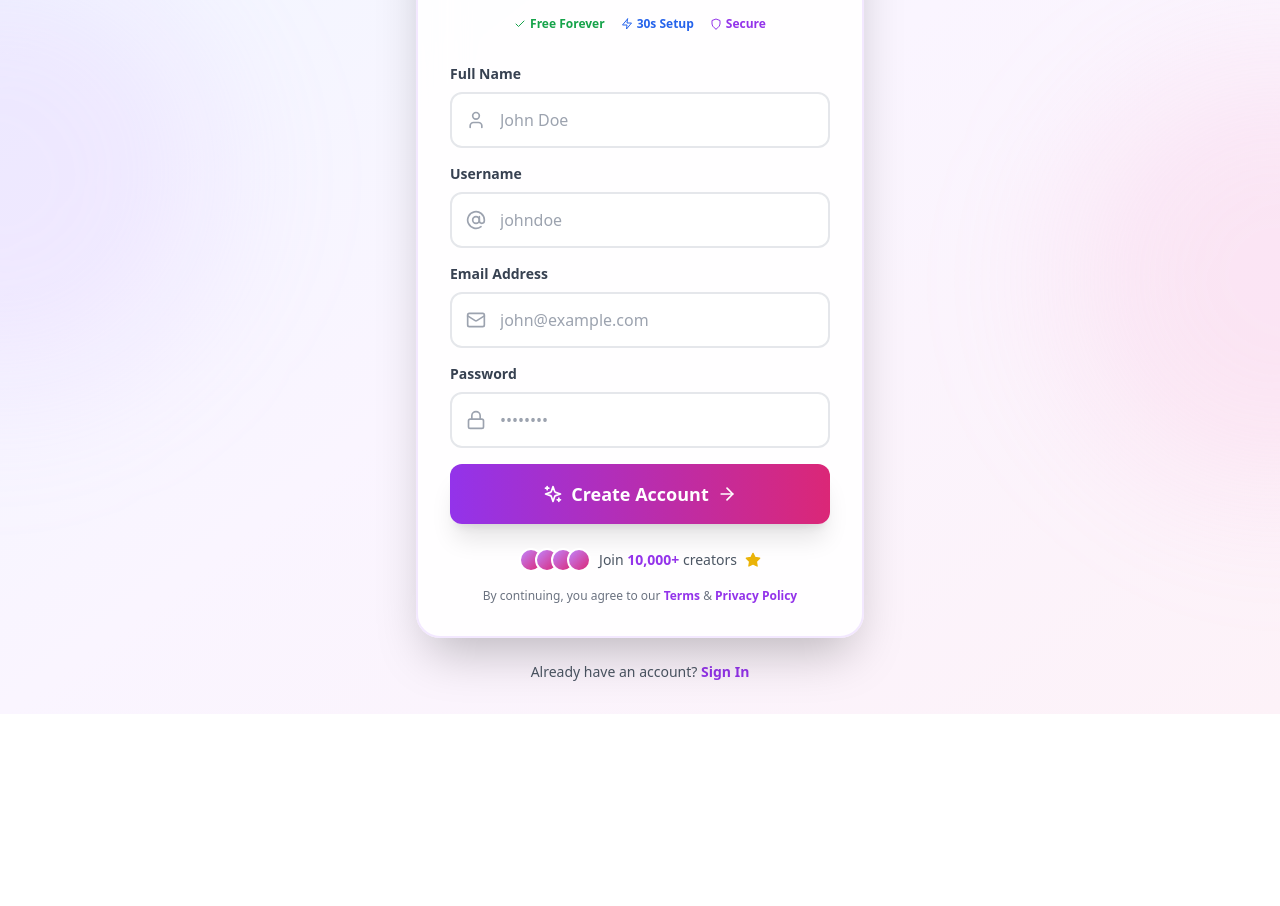
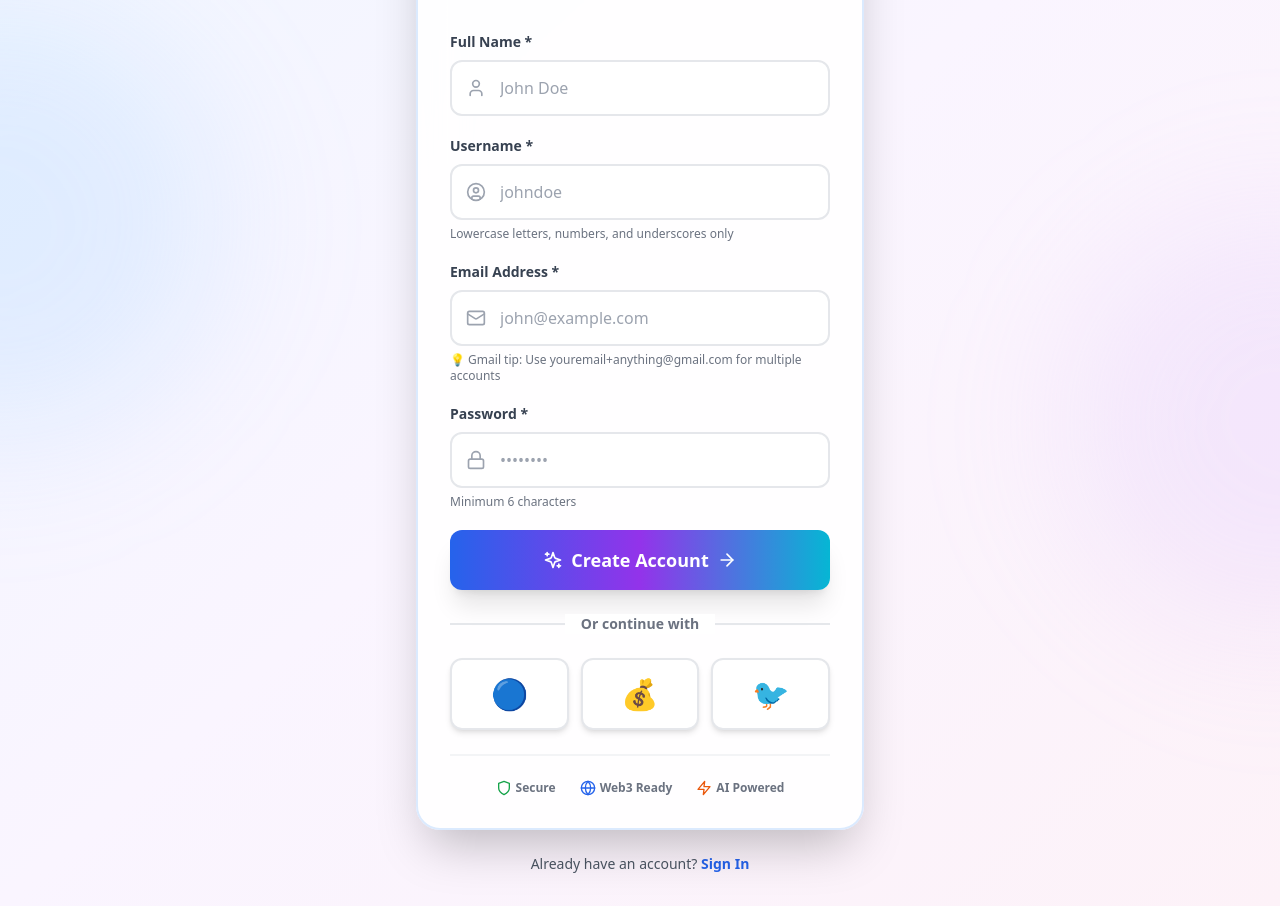
Before and after one commit to cybev1/cybev-frontend, a Next.js app: page /auth/signup in a window 1280 px wide. Shown: the part 262-1168 px from the top of the page. Before the commit the page ends 976 px from the top, so only its background shows below. Built offline with nearby package versions, Linux system fonts and the light colour scheme; no server answers.

Commit message:
Update signup.jsx

```diff
--- a/src/pages/auth/signup.jsx
+++ b/src/pages/auth/signup.jsx
@@ -3,17 +3,18 @@ import { useRouter } from 'next/router';
 import { motion } from 'framer-motion';
 import axios from 'axios';
 import {
-  User,
   Mail,
   Lock,
-  AtSign,
+  User,
+  UserCircle,
   ArrowRight,
   Sparkles,
-  Check,
   AlertCircle,
   Zap,
+  Heart,
+  Globe,
   Shield,
-  Star
+  CheckCircle
 } from 'lucide-react';
 
 export default function Signup() {
@@ -30,31 +31,82 @@ export default function Signup() {
 
   const API_URL = process.env.NEXT_PUBLIC_API_URL || 'http://localhost:5000';
 
+  const validateForm = () => {
+    if (!formData.name.trim()) {
+      setError('Please enter your name');
+      return false;
+    }
+    if (!formData.email.trim()) {
+      setError('Please enter your email');
+      return false;
+    }
+    if (!/\S+@\S+\.\S+/.test(formData.email)) {
+      setError('Please enter a valid email address');
+      return false;
+    }
+    if (!formData.username.trim()) {
+      setError('Please enter a username');
+      return false;
+    }
+    if (formData.username.length < 3) {
+      setError('Username must be at least 3 characters');
+      return false;
+    }
+    if (!formData.password) {
+      setError('Please enter a password');
+      return false;
+    }
+    if (formData.password.length < 6) {
+      setError('Password must be at least 6 characters');
+      return false;
+    }
+    return true;
+  };
+
   const handleSubmit = async (e) => {
     e.preventDefault();
     setLoading(true);
     setError('');
 
+    if (!validateForm()) {
+      setLoading(false);
+      return;
+    }
+
+    console.log('📤 Sending registration to:', `${API_URL}/api/auth/register`);
+
     try {
-      const response = await axios.post(`${API_URL}/api/auth/register`, formData);
-      localStorage.setItem('token', response.data.token);
-      router.push('/onboarding');
+      const response = await axios.post(`${API_URL}/api/auth/register`, formData, {
+        headers: {
+          'Content-Type': 'application/json'
+        }
+      });
+
+      console.log('✅ Registration successful:', response.data);
+
+      if (response.data.token) {
+        localStorage.setItem('token', response.data.token);
+        localStorage.setItem('user', JSON.stringify(response.data.user));
+        router.push('/onboarding');
+      }
+
     } catch (err) {
-      setError(err.response?.data?.message || 'Registration failed. Please try again.');
+      console.error('❌ Registration error:', err.response?.data);
+
+      // Handle specific errors
+      if (err.response?.data?.error === 'Email already exists') {
+        setError('This email is already registered. Try signing in instead, or use a different email.');
+      } else if (err.response?.data?.error?.includes('username')) {
+        setError('This username is taken. Please try a different one.');
+      } else if (err.response?.data?.message === 'User already exists') {
+        setError('An account with this email or username already exists. Try signing in instead.');
+      } else {
+        setError(err.response?.data?.error || err.response?.data?.message || 'Registration failed. Please try again.');
+      }
     } finally {
       setLoading(false);
     }
   };
-
-  const passwordStrength = () => {
-    const length = formData.password.length;
-    if (length === 0) return { strength: 0, text: '', color: '' };
-    if (length < 6) return { strength: 33, text: 'Weak', color: 'bg-red-500' };
-    if (length < 10) return { strength: 66, text: 'Good', color: 'bg-yellow-500' };
-    return { strength: 100, text: 'Strong', color: 'bg-green-500' };
-  };
-
-  const strength = passwordStrength();
 
   return (
     <div className="min-h-screen bg-gradient-to-br from-blue-50 via-purple-50 to-pink-50 flex items-center justify-center px-4 py-8 relative overflow-hidden">
@@ -69,7 +121,7 @@ export default function Signup() {
           repeat: Infinity,
           ease: "linear"
         }}
-        className="absolute top-1/4 -left-48 w-96 h-96 bg-purple-300/20 rounded-full blur-3xl"
+        className="absolute top-1/4 -left-48 w-96 h-96 bg-blue-300/20 rounded-full blur-3xl"
       />
       <motion.div
         animate={{
@@ -81,7 +133,7 @@ export default function Signup() {
           repeat: Infinity,
           ease: "linear"
         }}
-        className="absolute bottom-1/4 -right-48 w-96 h-96 bg-pink-300/20 rounded-full blur-3xl"
+        className="absolute bottom-1/4 -right-48 w-96 h-96 bg-purple-300/20 rounded-full blur-3xl"
       />
 
       <div className="max-w-md w-full relative z-10">
@@ -91,7 +143,7 @@ export default function Signup() {
           animate={{ opacity: 1, x: 0 }}
           whileHover={{ x: -5 }}
           onClick={() => router.push('/auth/choice')}
-          className="mb-6 text-gray-600 hover:text-purple-600 transition flex items-center gap-2 font-semibold"
+          className="mb-6 text-gray-600 hover:text-blue-600 transition flex items-center gap-2 font-semibold"
         >
           <ArrowRight className="w-4 h-4 rotate-180" />
           Back
@@ -102,7 +154,7 @@ export default function Signup() {
           initial={{ opacity: 0, y: 30 }}
           animate={{ opacity: 1, y: 0 }}
           transition={{ duration: 0.6 }}
-          className="bg-white/90 backdrop-blur-xl rounded-3xl shadow-2xl p-8 border-2 border-purple-100"
+          className="bg-white/90 backdrop-blur-xl rounded-3xl shadow-2xl p-8 border-2 border-blue-100"
         >
           {/* Header */}
           <div className="text-center mb-8">
@@ -114,9 +166,22 @@ export default function Signup() {
                 stiffness: 200,
                 damping: 15
               }}
-              className="w-16 h-16 bg-gradient-to-br from-purple-500 to-pink-500 rounded-2xl flex items-center justify-center mx-auto mb-4 shadow-lg"
+              className="relative inline-block mb-4"
             >
-              <Sparkles className="w-8 h-8 text-white" strokeWidth={2.5} />
+              <div className="w-16 h-16 bg-gradient-to-br from-blue-600 via-purple-600 to-cyan-500 rounded-2xl flex items-center justify-center shadow-lg">
+                <Sparkles className="w-8 h-8 text-white" strokeWidth={2.5} />
+              </div>
+              <motion.div
+                animate={{
+                  scale: [1, 1.3, 1],
+                  opacity: [0.5, 0, 0.5]
+                }}
+                transition={{
+                  duration: 2,
+                  repeat: Infinity,
+                }}
+                className="absolute inset-0 bg-gradient-to-br from-blue-600 to-purple-600 rounded-2xl"
+              />
             </motion.div>
 
             <motion.h2
@@ -125,7 +190,7 @@ export default function Signup() {
               transition={{ delay: 0.2 }}
               className="text-3xl font-black mb-2"
             >
-              <span className="bg-gradient-to-r from-purple-600 to-pink-600 bg-clip-text text-transparent">
+              <span className="bg-gradient-to-r from-blue-600 via-purple-600 to-cyan-600 bg-clip-text text-transparent">
                 Create Your Account
               </span>
             </motion.h2>
@@ -138,27 +203,6 @@ export default function Signup() {
             >
               Join the creator revolution 🚀
             </motion.p>
-
-            {/* Benefits */}
-            <motion.div
-              initial={{ opacity: 0, y: 10 }}
-              animate={{ opacity: 1, y: 0 }}
-              transition={{ delay: 0.4 }}
-              className="flex items-center justify-center gap-4 mt-4 text-xs"
-            >
-              <div className="flex items-center gap-1 text-green-600 font-semibold">
-                <Check className="w-3 h-3" />
-                <span>Free Forever</span>
-              </div>
-              <div className="flex items-center gap-1 text-blue-600 font-semibold">
-                <Zap className="w-3 h-3" />
-                <span>30s Setup</span>
-              </div>
-              <div className="flex items-center gap-1 text-purple-600 font-semibold">
-                <Shield className="w-3 h-3" />
-                <span>Secure</span>
-              </div>
-            </motion.div>
           </div>
 
           {/* Error Message */}
@@ -166,23 +210,34 @@ export default function Signup() {
             <motion.div
               initial={{ opacity: 0, scale: 0.9 }}
               animate={{ opacity: 1, scale: 1 }}
-              className="mb-6 p-4 bg-red-50 border-2 border-red-200 rounded-xl text-red-600 text-sm flex items-center gap-2"
+              className="mb-6 p-4 bg-red-50 border-2 border-red-200 rounded-xl text-red-600 text-sm flex items-start gap-3"
             >
-              <AlertCircle className="w-5 h-5 flex-shrink-0" />
-              <span>{error}</span>
+              <AlertCircle className="w-5 h-5 flex-shrink-0 mt-0.5" />
+              <div>
+                <strong className="block mb-1">Oops!</strong>
+                {error}
+                {error.includes('email is already registered') && (
+                  <button
+                    onClick={() => router.push('/auth/login')}
+                    className="block mt-2 text-blue-600 font-semibold hover:underline"
+                  >
+                    → Sign in instead
+                  </button>
+                )}
+              </div>
             </motion.div>
           )}
 
           {/* Form */}
-          <form onSubmit={handleSubmit} className="space-y-4">
-            {/* Full Name */}
+          <form onSubmit={handleSubmit} className="space-y-5">
+            {/* Name */}
             <motion.div
               initial={{ opacity: 0, x: -20 }}
               animate={{ opacity: 1, x: 0 }}
-              transition={{ delay: 0.5 }}
+              transition={{ delay: 0.4 }}
             >
               <label className="block text-sm font-bold text-gray-700 mb-2">
-                Full Name
+                Full Name *
               </label>
               <div className="relative">
                 <User className="absolute left-4 top-1/2 transform -translate-y-1/2 w-5 h-5 text-gray-400" />
@@ -195,21 +250,12 @@ export default function Signup() {
                   onBlur={() => setFieldFocus('')}
                   className={`w-full pl-12 pr-4 py-3.5 rounded-xl border-2 transition-all ${
                     fieldFocus === 'name'
-                      ? 'border-purple-500 shadow-lg shadow-purple-100'
+                      ? 'border-blue-500 shadow-lg shadow-blue-100'
                       : 'border-gray-200'
                   } focus:outline-none`}
                   placeholder="John Doe"
                   required
                 />
-                {formData.name && (
-                  <motion.div
-                    initial={{ scale: 0 }}
-                    animate={{ scale: 1 }}
-                    className="absolute right-4 top-1/2 transform -translate-y-1/2"
-                  >
-                    <Check className="w-5 h-5 text-green-500" />
-                  </motion.div>
-                )}
               </div>
             </motion.div>
 
@@ -217,48 +263,44 @@ export default function Signup() {
             <motion.div
               initial={{ opacity: 0, x: -20 }}
               animate={{ opacity: 1, x: 0 }}
-              transition={{ delay: 0.6 }}
+              transition={{ delay: 0.45 }}
             >
               <label className="block text-sm font-bold text-gray-700 mb-2">
-                Username
+                Username *
               </label>
               <div className="relative">
-                <AtSign className="absolute left-4 top-1/2 transform -translate-y-1/2 w-5 h-5 text-gray-400" />
+                <UserCircle className="absolute left-4 top-1/2 transform -translate-y-1/2 w-5 h-5 text-gray-400" />
                 <motion.input
                   whileFocus={{ scale: 1.01 }}
                   type="text"
                   value={formData.username}
-                  onChange={(e) => setFormData({...formData, username: e.target.value})}
+                  onChange={(e) => setFormData({
+                    ...formData,
+                    username: e.target.value.toLowerCase().replace(/[^a-z0-9_]/g, '')
+                  })}
                   onFocus={() => setFieldFocus('username')}
                   onBlur={() => setFieldFocus('')}
                   className={`w-full pl-12 pr-4 py-3.5 rounded-xl border-2 transition-all ${
                     fieldFocus === 'username'
-                      ? 'border-purple-500 shadow-lg shadow-purple-100'
+                      ? 'border-blue-500 shadow-lg shadow-blue-100'
                       : 'border-gray-200'
                   } focus:outline-none`}
                   placeholder="johndoe"
                   required
+                  minLength={3}
                 />
-                {formData.username && (
-                  <motion.div
-                    initial={{ scale: 0 }}
-                    animate={{ scale: 1 }}
-                    className="absolute right-4 top-1/2 transform -translate-y-1/2"
-                  >
-                    <Check className="w-5 h-5 text-green-500" />
-                  </motion.div>
-                )}
               </div>
+              <p className="text-xs text-gray-500 mt-1.5">Lowercase letters, numbers, and underscores only</p>
             </motion.div>
 
             {/* Email */}
             <motion.div
               initial={{ opacity: 0, x: -20 }}
               animate={{ opacity: 1, x: 0 }}
-              transition={{ delay: 0.7 }}
+              transition={{ delay: 0.5 }}
             >
               <label className="block text-sm font-bold text-gray-700 mb-2">
-                Email Address
+                Email Address *
               </label>
               <div className="relative">
                 <Mail className="absolute left-4 top-1/2 transform -translate-y-1/2 w-5 h-5 text-gray-400" />
@@ -271,32 +313,26 @@ export default function Signup() {
                   onBlur={() => setFieldFocus('')}
                   className={`w-full pl-12 pr-4 py-3.5 rounded-xl border-2 transition-all ${
                     fieldFocus === 'email'
-                      ? 'border-purple-500 shadow-lg shadow-purple-100'
+                      ? 'border-blue-500 shadow-lg shadow-blue-100'
                       : 'border-gray-200'
                   } focus:outline-none`}
                   placeholder="john@example.com"
                   required
                 />
-                {formData.email && (
-                  <motion.div
-                    initial={{ scale: 0 }}
-                    animate={{ scale: 1 }}
-                    className="absolute right-4 top-1/2 transform -translate-y-1/2"
-                  >
-                    <Check className="w-5 h-5 text-green-500" />
-                  </motion.div>
-                )}
               </div>
+              <p className="text-xs text-gray-500 mt-1.5">
+                💡 Gmail tip: Use youremail+anything@gmail.com for multiple accounts
+              </p>
             </motion.div>
 
             {/* Password */}
             <motion.div
               initial={{ opacity: 0, x: -20 }}
               animate={{ opacity: 1, x: 0 }}
-              transition={{ delay: 0.8 }}
+              transition={{ delay: 0.55 }}
             >
               <label className="block text-sm font-bold text-gray-700 mb-2">
-                Password
+                Password *
               </label>
               <div className="relative">
                 <Lock className="absolute left-4 top-1/2 transform -translate-y-1/2 w-5 h-5 text-gray-400" />
@@ -309,52 +345,27 @@ export default function Signup() {
                   onBlur={() => setFieldFocus('')}
                   className={`w-full pl-12 pr-4 py-3.5 rounded-xl border-2 transition-all ${
                     fieldFocus === 'password'
-                      ? 'border-purple-500 shadow-lg shadow-purple-100'
+                      ? 'border-blue-500 shadow-lg shadow-blue-100'
                       : 'border-gray-200'
                   } focus:outline-none`}
                   placeholder="••••••••"
                   required
+                  minLength={6}
                 />
               </div>
-
-              {/* Password Strength */}
-              {formData.password && (
-                <motion.div
-                  initial={{ opacity: 0, height: 0 }}
-                  animate={{ opacity: 1, height: 'auto' }}
-                  className="mt-2"
-                >
-                  <div className="flex items-center justify-between text-xs mb-1">
-                    <span className="text-gray-600 font-semibold">Password Strength</span>
-                    <span className={`font-bold ${
-                      strength.strength === 100 ? 'text-green-600' :
-                      strength.strength === 66 ? 'text-yellow-600' :
-                      'text-red-600'
-                    }`}>
-                      {strength.text}
-                    </span>
-                  </div>
-                  <div className="h-2 bg-gray-200 rounded-full overflow-hidden">
-                    <motion.div
-                      initial={{ width: 0 }}
-                      animate={{ width: `${strength.strength}%` }}
-                      className={`h-full ${strength.color} transition-all duration-300`}
-                    />
-                  </div>
-                </motion.div>
-              )}
+              <p className="text-xs text-gray-500 mt-1.5">Minimum 6 characters</p>
             </motion.div>
 
             {/* Submit Button */}
             <motion.button
               initial={{ opacity: 0, y: 20 }}
               animate={{ opacity: 1, y: 0 }}
-              transition={{ delay: 0.9 }}
+              transition={{ delay: 0.6 }}
               whileHover={{ scale: 1.02, y: -2 }}
               whileTap={{ scale: 0.98 }}
               type="submit"
               disabled={loading}
-              className="w-full py-4 rounded-xl bg-gradient-to-r from-purple-600 to-pink-600 hover:from-purple-700 hover:to-pink-700 text-white font-bold text-lg shadow-xl hover:shadow-2xl hover:shadow-purple-200 transition-all duration-300 disabled:opacity-50 disabled:cursor-not-allowed flex items-center justify-center gap-2"
+              className="w-full py-4 rounded-xl bg-gradient-to-r from-blue-600 via-purple-600 to-cyan-500 hover:from-blue-700 hover:via-purple-700 hover:to-cyan-600 text-white font-bold text-lg shadow-xl hover:shadow-2xl hover:shadow-blue-200 transition-all duration-300 disabled:opacity-50 disabled:cursor-not-allowed flex items-center justify-center gap-2"
             >
               {loading ? (
                 <motion.div
@@ -373,29 +384,66 @@ export default function Signup() {
             </motion.button>
           </form>
 
-          {/* Social Proof */}
+          {/* Divider */}
+          <div className="relative my-6">
+            <div className="absolute inset-0 flex items-center">
+              <div className="w-full border-t-2 border-gray-200"></div>
+            </div>
+            <div className="relative flex justify-center">
+              <span className="px-4 bg-white text-sm font-semibold text-gray-500">
+                Or continue with
+              </span>
+            </div>
+          </div>
+
+          {/* Social Login */}
+          <motion.div
+            initial={{ opacity: 0, y: 20 }}
+            animate={{ opacity: 1, y: 0 }}
+            transition={{ delay: 0.7 }}
+            className="grid grid-cols-3 gap-3"
+          >
+            {[
+              { icon: '🔵', name: 'Google', color: 'hover:border-blue-400 hover:bg-blue-50' },
+              { icon: '💰', name: 'Wallet', color: 'hover:border-purple-400 hover:bg-purple-50' },
+              { icon: '🐦', name: 'Twitter', color: 'hover:border-cyan-400 hover:bg-cyan-50' }
+            ].map((social, index) => (
+              <motion.button
+                key={index}
+                initial={{ opacity: 0, scale: 0.8 }}
+                animate={{ opacity: 1, scale: 1 }}
+                transition={{ delay: 0.8 + index * 0.1 }}
+                whileHover={{ scale: 1.05, y: -3 }}
+                whileTap={{ scale: 0.95 }}
+                onClick={() => alert(`${social.name} auth coming soon!`)}
+                className={`p-4 rounded-xl bg-white border-2 border-gray-200 ${social.color} shadow-md hover:shadow-lg transition-all`}
+              >
+                <span className="text-3xl">{social.icon}</span>
+              </motion.button>
+            ))}
+          </motion.div>
+
+          {/* Trust Badges */}
           <motion.div
             initial={{ opacity: 0 }}
             animate={{ opacity: 1 }}
-            transition={{ delay: 1 }}
-            className="mt-6 text-center"
+            transition={{ delay: 0.9 }}
+            className="mt-6 pt-6 border-t-2 border-gray-100"
           >
-            <div className="flex items-center justify-center gap-2 text-sm text-gray-600 mb-4">
-              <div className="flex -space-x-2">
-                {[1,2,3,4].map((i) => (
-                  <div key={i} className="w-6 h-6 rounded-full bg-gradient-to-br from-purple-400 to-pink-600 border-2 border-white" />
-                ))}
+            <div className="flex items-center justify-center gap-6 text-xs text-gray-500">
+              <div className="flex items-center gap-1">
+                <Shield className="w-4 h-4 text-green-600" />
+                <span className="font-semibold">Secure</span>
               </div>
-              <span>Join <span className="font-bold text-purple-600">10,000+</span> creators</span>
-              <Star className="w-4 h-4 text-yellow-500 fill-yellow-500" />
+              <div className="flex items-center gap-1">
+                <Globe className="w-4 h-4 text-blue-600" />
+                <span className="font-semibold">Web3 Ready</span>
+              </div>
+              <div className="flex items-center gap-1">
+                <Zap className="w-4 h-4 text-orange-600" />
+                <span className="font-semibold">AI Powered</span>
+              </div>
             </div>
-
-            <p className="text-xs text-gray-500">
-              By continuing, you agree to our{' '}
-              <a href="#" className="text-purple-600 font-semibold hover:underline">Terms</a>
-              {' '}&{' '}
-              <a href="#" className="text-purple-600 font-semibold hover:underline">Privacy Policy</a>
-            </p>
           </motion.div>
         </motion.div>
 
@@ -403,13 +451,13 @@ export default function Signup() {
         <motion.p
           initial={{ opacity: 0 }}
           animate={{ opacity: 1 }}
-          transition={{ delay: 1.1 }}
+          transition={{ delay: 1 }}
           className="text-center text-sm text-gray-600 mt-6"
         >
           Already have an account?{' '}
           <button
             onClick={() => router.push('/auth/login')}
-            className="text-purple-600 font-bold hover:underline"
+            className="text-blue-600 font-bold hover:underline"
           >
             Sign In
           </button>
```
